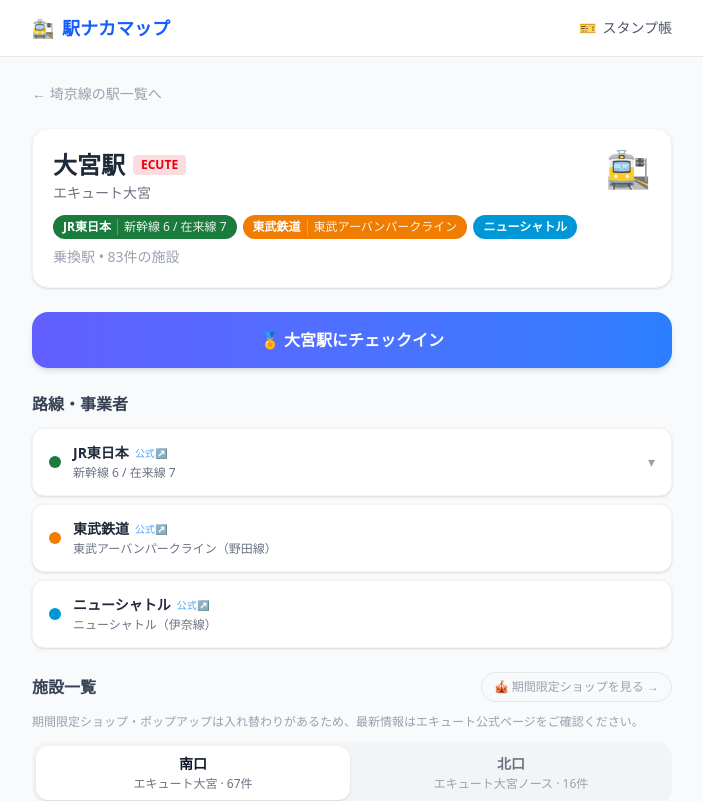
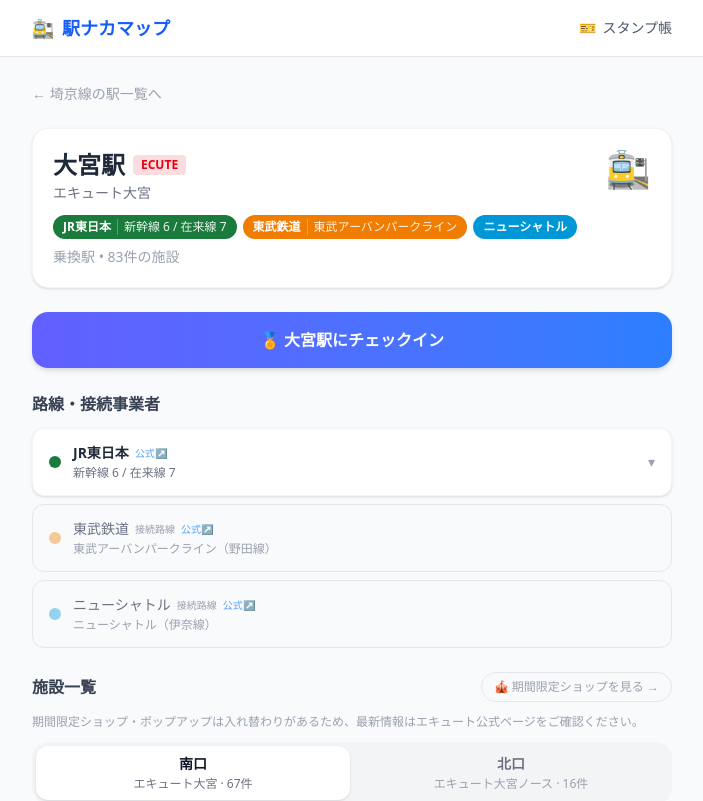
Before and after one commit to a-kobayashi-arch/ekimap-web, a Next.js app: page /station/omiya in a window 1280 px wide. Shown: the top 801 px of the page, without its empty margins (288-991 px from the left). Built offline with nearby package versions, Linux system fonts and the light colour scheme.

Commit message:
ui: distinguish connecting operators on station pages

```diff
--- a/components/OperatorSection.tsx
+++ b/components/OperatorSection.tsx
@@ -4,30 +4,53 @@
 import type { Operator } from "@/types";
 import { summarizeOperator, isExpandable } from "@/lib/operatorUtils";
 
-function OperatorCard({ op }: { op: Operator }) {
+function OperatorCard({ op, isJrEast }: { op: Operator; isJrEast: boolean }) {
   const [open, setOpen] = useState(false);
   const expandable = isExpandable(op);
   const summary = summarizeOperator(op);
 
   return (
-    <div className="bg-white rounded-xl border border-gray-100 overflow-hidden shadow-sm">
+    <div
+      className={`rounded-xl border overflow-hidden ${
+        isJrEast
+          ? "bg-white border-gray-100 shadow-sm"
+          : "bg-gray-50 border-gray-200"
+      }`}
+    >
       {/* ヘッダー行 */}
       <div
         className={`flex items-center justify-between px-4 py-3.5 ${
-          expandable ? "cursor-pointer hover:bg-gray-50 active:bg-gray-100" : ""
+          expandable
+            ? isJrEast
+              ? "cursor-pointer hover:bg-gray-50 active:bg-gray-100"
+              : "cursor-pointer hover:bg-gray-100 active:bg-gray-200"
+            : ""
         } transition-colors`}
         onClick={() => expandable && setOpen((v) => !v)}
       >
         <div className="flex items-center gap-3 min-w-0">
           {/* 事業者カラードット */}
           <span
-            className="w-3 h-3 rounded-full flex-shrink-0"
+            className={`w-3 h-3 rounded-full flex-shrink-0 ${isJrEast ? "" : "opacity-40"}`}
             style={{ backgroundColor: op.color }}
           />
           <div className="min-w-0">
-            {/* 事業者名 + 公式リンク */}
+            {/* 事業者名 + 接続路線ラベル + 公式リンク */}
             <div className="flex items-center gap-1.5 flex-wrap">
-              <span className="font-bold text-gray-800 text-sm">{op.name}</span>
+              <span
+                className={`text-sm ${
+                  isJrEast
+                    ? "font-bold text-gray-800"
+                    : "font-medium text-gray-500"
+                }`}
+              >
+                {op.name}
+              </span>
+              {!isJrEast && (
+                <span className="text-[10px] text-gray-400 font-medium">
+                  接続路線
+                </span>
+              )}
               {op.url && (
                 <a
                   href={op.url}
@@ -42,7 +65,9 @@
             </div>
             {/* 路線サマリー */}
             {summary && (
-              <p className="text-xs text-gray-500 mt-0.5">{summary}</p>
+              <p className={`text-xs mt-0.5 ${isJrEast ? "text-gray-500" : "text-gray-400"}`}>
+                {summary}
+              </p>
             )}
           </div>
         </div>
@@ -61,7 +86,7 @@
 
       {/* 展開コンテンツ */}
       {expandable && open && (
-        <div className="px-4 pb-4 pt-1 border-t border-gray-50">
+        <div className={`px-4 pb-4 pt-1 border-t ${isJrEast ? "border-gray-50" : "border-gray-200"}`}>
           {/* グループ別 (新幹線 / 在来線 etc.) */}
           {op.groups?.map((group) => (
             <div key={group.label} className="mt-3">
@@ -113,17 +138,18 @@
 }
 
 /**
- * 駅詳細ページの「路線・事業者」セクション
- * - 各事業者をカードで表示
+ * 駅詳細ページの「路線・接続事業者」セクション
+ * - JR東日本は本PoCの主対象として通常表示
+ * - JR以外の事業者は「接続路線」として控えめに表示
  * - 路線が多い事業者はアコーディオン展開
  */
 export default function OperatorSection({ operators }: OperatorSectionProps) {
   return (
     <section>
-      <h2 className="font-semibold text-gray-700 mb-3">路線・事業者</h2>
+      <h2 className="font-semibold text-gray-700 mb-3">路線・接続事業者</h2>
       <div className="space-y-2">
         {operators.map((op) => (
-          <OperatorCard key={op.name} op={op} />
+          <OperatorCard key={op.name} op={op} isJrEast={op.name === "JR東日本"} />
         ))}
       </div>
     </section>
```
